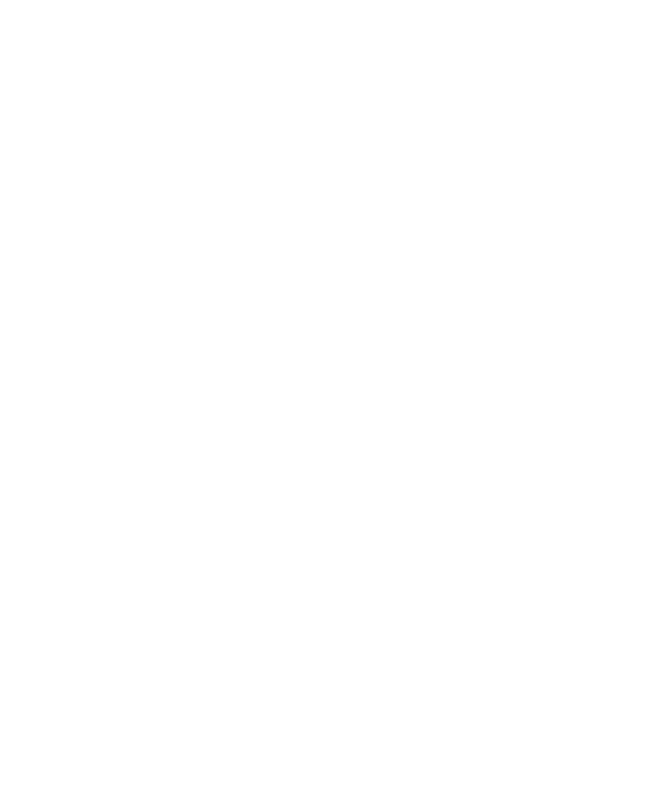
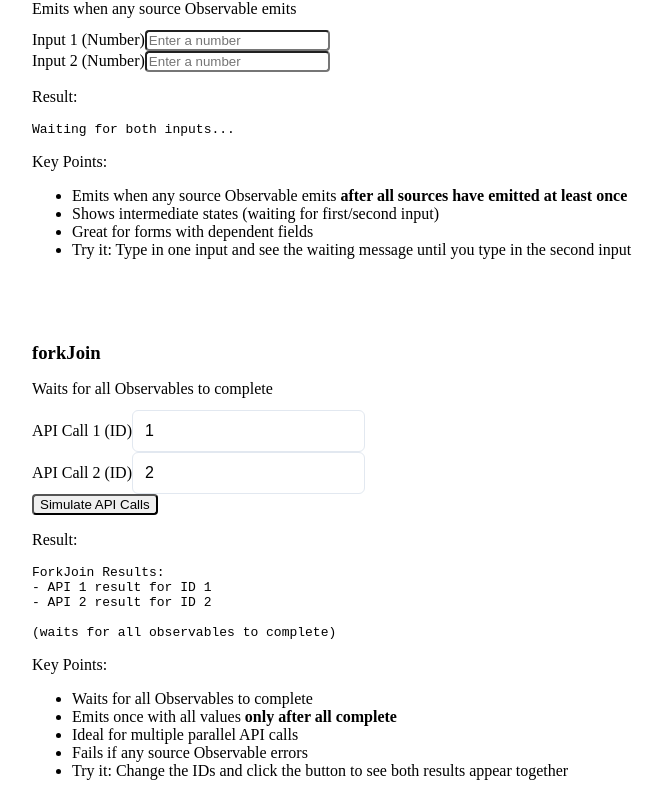
Before and after one commit to TrainerNG/movie-app, an Angular app: page /rxjs-demo in a window 1280 px wide. Shown: the part 1879-2680 px from the top of the page, without its empty margins (48-709 px from the left). Before the commit the page ends 1751 px from the top, so only its background shows below. Built offline with nearby package versions, Linux system fonts and the light colour scheme.

Commit message:
rxjs-advanced

```diff
--- a/src/app/features/rxjs-demo.html
+++ b/src/app/features/rxjs-demo.html
@@ -202,4 +202,120 @@
       </div>
     </div>
   </section>
+
+  <!-- CombineLatest and ForkJoin Demo -->
+  <section class="mb-8 p-6 bg-white rounded-lg shadow-md">
+    <h2 class="text-2xl font-semibold mb-4">4. combineLatest vs forkJoin</h2>
+
+    <div class="grid grid-cols-1 md:grid-cols-2 gap-6">
+      <!-- combineLatest Example -->
+      <div class="p-4 border rounded">
+        <h3 class="text-xl font-medium mb-3">combineLatest</h3>
+        <p class="text-sm text-gray-600 mb-3">Emits when any source Observable emits</p>
+
+        <div class="space-y-4">
+          <div>
+            <label class="block text-sm font-medium mb-1">Input 1 (Number)</label>
+            <input
+              type="number"
+              [value]="combineLatestInput1"
+              (input)="onCombineInput1Change($event)"
+              class="border p-2 rounded w-full"
+              placeholder="Enter a number"
+            >
+          </div>
+
+          <div>
+            <label class="block text-sm font-medium mb-1">Input 2 (Number)</label>
+            <input
+              type="number"
+              [value]="combineLatestInput2"
+              (input)="onCombineInput2Change($event)"
+              class="border p-2 rounded w-full"
+              placeholder="Enter a number"
+            >
+          </div>
+
+          <div class="p-3 bg-blue-50 rounded">
+            <p class="text-sm font-medium text-blue-800">Result:</p>
+            <pre class="mt-1 text-sm text-blue-700 whitespace-pre-wrap">{{ combineLatestResult }}</pre>
+          </div>
+
+          <div class="p-3 bg-gray-50 rounded text-sm">
+            <p class="font-medium">Key Points:</p>
+            <ul class="list-disc pl-5 mt-1 space-y-1">
+              <li>Emits when any source Observable emits <strong>after all sources have emitted at least once</strong></li>
+              <li>Shows intermediate states (waiting for first/second input)</li>
+              <li>Great for forms with dependent fields</li>
+              <li>Try it: Type in one input and see the waiting message until you type in the second input</li>
+            </ul>
+          </div>
+        </div>
+      </div>
+
+      <!-- forkJoin Example -->
+      <div class="p-4 border rounded">
+        <h3 class="text-xl font-medium mb-3">forkJoin</h3>
+        <p class="text-sm text-gray-600 mb-3">Waits for all Observables to complete</p>
+
+        <div class="space-y-4">
+          <div>
+            <label class="block text-sm font-medium mb-1">API Call 1 (ID)</label>
+            <input
+              type="text"
+              [(ngModel)]="forkJoinInput1"
+              class="border p-2 rounded w-full"
+              placeholder="Enter ID 1"
+            >
+          </div>
+
+          <div>
+            <label class="block text-sm font-medium mb-1">API Call 2 (ID)</label>
+            <input
+              type="text"
+              [(ngModel)]="forkJoinInput2"
+              class="border p-2 rounded w-full"
+              placeholder="Enter ID 2"
+            >
+          </div>
+
+          <button
+            (click)="updateForkJoin()"
+            [disabled]="isForkJoinLoading"
+            [ngClass]="{
+              'bg-green-500 hover:bg-green-600': !isForkJoinLoading,
+              'bg-gray-400 cursor-not-allowed': isForkJoinLoading
+            }"
+            class="w-full text-white px-4 py-2 rounded transition-colors"
+          >
+            {{ isForkJoinLoading ? 'Loading...' : 'Simulate API Calls' }}
+          </button>
+
+          <div class="p-3 bg-blue-50 rounded">
+            <p class="text-sm font-medium text-blue-800">Result:</p>
+            <pre class="mt-1 text-sm text-blue-700 whitespace-pre-wrap">{{ forkJoinResult }}</pre>
+          </div>
+
+          <div class="p-3 bg-gray-50 rounded text-sm">
+            <p class="font-medium">Key Points:</p>
+            <ul class="list-disc pl-5 mt-1 space-y-1">
+              <li>Waits for all Observables to complete</li>
+              <li>Emits once with all values <strong>only after all complete</strong></li>
+              <li>Ideal for multiple parallel API calls</li>
+              <li>Fails if any source Observable errors</li>
+              <li>Try it: Change the IDs and click the button to see both results appear together</li>
+            </ul>
+          </div>
+        </div>
+      </div>
+    </div>
+
+    <div class="mt-6 p-4 bg-yellow-50 rounded">
+      <h3 class="font-medium text-yellow-800 mb-2">When to use which?</h3>
+      <ul class="list-disc pl-5 space-y-1 text-sm text-yellow-700">
+        <li><strong>combineLatest</strong>: When you need to combine multiple streams of data that emit over time (e.g., form inputs, real-time data)</li>
+        <li><strong>forkJoin</strong>: When you need to wait for multiple HTTP requests to complete and get all results at once</li>
+      </ul>
+    </div>
+  </section>
 </div>
--- a/src/app/features/rxjs-demo.ts
+++ b/src/app/features/rxjs-demo.ts
@@ -1,4 +1,4 @@
-import { Component, OnInit, OnDestroy } from '@angular/core';
+import { Component, OnInit, OnDestroy, ChangeDetectorRef } from '@angular/core';
 import { CommonModule, NgClass } from '@angular/common';
 import { FormsModule } from '@angular/forms';
 import { HttpClientModule } from '@angular/common/http';
@@ -7,7 +7,8 @@
   Subscription, merge, combineLatest, forkJoin, concat, zip,
   map, filter, tap, switchMap, mergeMap, concatMap, exhaustMap,
   catchError, finalize, take, takeUntil, takeWhile, debounceTime,
-  distinctUntilChanged, startWith, withLatestFrom, shareReplay, share
+  distinctUntilChanged, startWith, withLatestFrom, shareReplay, share,
+  delay
 } from 'rxjs';
 import { Movie } from '../services/movie';
 import { MovieSearchResponse } from '../interfaces/movie-search-response';
@@ -57,6 +58,18 @@
   // Search history for demonstration
   searchHistory: {query: string, operator: string, timestamp: Date}[] = [];
 
+  // CombineLatest and ForkJoin Demo
+  combineLatestResult: string = 'Waiting for both inputs...';
+  forkJoinResult: string = 'Click "Simulate API Calls" to see results';
+  combineLatestInput1: string | null = null;
+  combineLatestInput2: string | null = null;
+  forkJoinInput1 = '1';
+  forkJoinInput2 = '2';
+  isForkJoinLoading = false;
+  private input1$ = new Subject<string>();
+  private input2$ = new Subject<string>();
+  private combineLatestSub: Subscription | null = null;
+
   // Unsubscribing Strategies
   private destroy$ = new Subject<void>();
   private intervalSubscription: Subscription | null = null;
@@ -64,12 +77,13 @@
   unsubscribeMethod = 'unsubscribe';
   unsubscribeResults: string[] = [];
 
-  constructor(private movieService: Movie) {}
+  constructor(private movieService: Movie, private cdr: ChangeDetectorRef) {}
 
   ngOnInit(): void {
     this.setupSearch();
     this.setupSubjects();
     this.setupUnsubscribeExamples();
+    this.setupCombineOperators();
   }
 
   // Subjects Demo
@@ -269,6 +283,92 @@
     }
   }
 
+  // CombineLatest and ForkJoin Demo Methods
+  private setupCombineOperators(): void {
+    // Setup combineLatest example
+    this.setupCombineLatest();
+
+    // Setup forkJoin example
+    this.updateForkJoin();
+  }
+
+  private setupCombineLatest(): void {
+    this.combineLatestSub = combineLatest([this.input1$, this.input2$]).pipe(
+      map(([val1, val2]) => {
+        const num1 = val1 ? parseInt(val1) : 0;
+        const num2 = val2 ? parseInt(val2) : 0;
+        return `Combined: ${val1} + ${val2} = ${num1 + num2}`;
+      })
+    ).subscribe(result => {
+      this.combineLatestResult = result;
+    });
+  }
+
+  updateForkJoin(): void {
+    // Show loading state
+    this.isForkJoinLoading = true;
+    this.forkJoinResult = 'Loading...';
+
+    // Simulate API calls with delays
+    const apiCall1 = of(`API 1 result for ID ${this.forkJoinInput1}`).pipe(delay(500));
+    const apiCall2 = of(`API 2 result for ID ${this.forkJoinInput2}`).pipe(delay(1000));
+
+    forkJoin([apiCall1, apiCall2]).subscribe({
+      next: ([result1, result2]) => {
+        this.forkJoinResult = `ForkJoin Results:\n- ${result1}\n- ${result2}\n\n(waits for all observables to complete)`;
+        this.isForkJoinLoading = false;
+        this.cdr.detectChanges();
+      },
+      error: (error) => {
+        this.forkJoinResult = `Error: ${error.message}`;
+        this.isForkJoinLoading = false;
+        this.cdr.detectChanges();
+      }
+    });
+  }
+
+  onCombineInput1Change(event: Event): void {
+    const value = (event.target as HTMLInputElement).value;
+    this.combineLatestInput1 = value;
+    if (value) {
+      this.input1$.next(value);
+      this.updateCombineLatestStatus();
+    } else {
+      this.combineLatestResult = 'Waiting for both inputs...';
+    }
+  }
+
+  onCombineInput2Change(event: Event): void {
+    const value = (event.target as HTMLInputElement).value;
+    this.combineLatestInput2 = value;
+    if (value) {
+      this.input2$.next(value);
+      this.updateCombineLatestStatus();
+    } else {
+      this.combineLatestResult = 'Waiting for both inputs...';
+    }
+  }
+
+  private updateCombineLatestStatus(): void {
+    if (this.combineLatestInput1 && this.combineLatestInput2) {
+      // The combineLatest subscription will handle the update
+    } else if (this.combineLatestInput1) {
+      this.combineLatestResult = 'Waiting for second input...';
+    } else if (this.combineLatestInput2) {
+      this.combineLatestResult = 'Waiting for first input...';
+    } else {
+      this.combineLatestResult = 'Waiting for both inputs...';
+    }
+  }
+
+  onForkJoinInput1Change(event: Event): void {
+    this.forkJoinInput1 = (event.target as HTMLInputElement).value;
+  }
+
+  onForkJoinInput2Change(event: Event): void {
+    this.forkJoinInput2 = (event.target as HTMLInputElement).value;
+  }
+
   // Cleanup
   ngOnDestroy(): void {
     // Unsubscribe from all subscriptions
@@ -280,6 +380,10 @@
     this.mergeMapSubscription?.unsubscribe();
     this.concatMapSubscription?.unsubscribe();
 
+    // Unsubscribe from combine operators
+    this.combineLatestSub?.unsubscribe();
+    this.input1$.complete();
+    this.input2$.complete();
     this.intervalSubscription?.unsubscribe();
 
     // Complete the destroy$ subject
```
